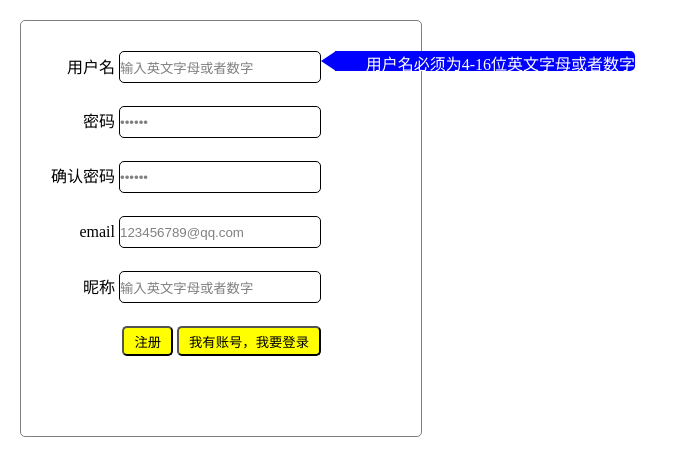
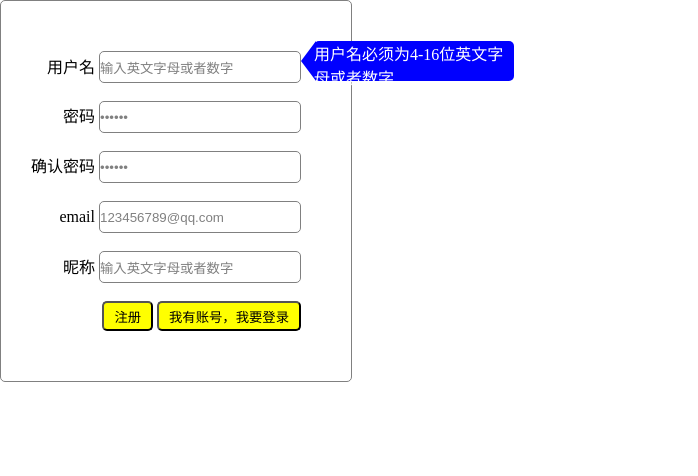
Before and after one commit to mz0249/homework, a plain HTML site: page index.html in a window 1280 px wide. Shown: the whole page, without its empty margins (0-698 px from the left). Drawn offline with Linux system fonts and the light colour scheme.

Commit message:
simpler-1

```diff
--- a/index.html
+++ b/index.html
@@ -15,7 +15,7 @@
 			color: gray;
 			height: 30px;
 			width: 200px;
-			border: 1px solid black;
+			border: 1px solid gray;
 		}
 		.fl{
 			float: left;
@@ -26,61 +26,43 @@
 			background-color: yellow;
 		}
 		.main{
-			width: 400px;
-			height: 400px;
-			margin: 20px;
-			padding-top: 15px;
+			width: 350px;
+			padding:40px 0;
 			border: 1px solid gray;
-			border-radius: 5px;
-		}
-		div div{
-			height: 40px;
-			width: 300px;
-			text-align: right;
-			margin-top: 15px;
-			right: 100px;
-			overflow: hidden;
 		}
 		.gg{
 			height: 40px;
 			width: 300px;
 			text-align: right;
-			margin-top: 15px;
+			padding-top: 10px;
 			right: 100px;
 			overflow: hidden;
 		}
 		.main .sanjiao{
-			position: relative;
-			left: 0;
 			width: 0;
 			height: 0;
-			border-top: 10px solid transparent;
-			border-bottom: 10px solid transparent;
+			border-top: 20px solid transparent;
+			border-bottom: 20px solid transparent;
 			border-right: 15px solid blue;
 		}
 		.main .tip{
 			color: white;
 			position: absolute;
-			left: 335px;
-			height: 20px;
+			left: 314px;
+			width: 200px;
+			height: 40px;
 			background-color: blue;
-			border-radius: 0 5px 5px 0;
-		}
-		.cl{
-			clear: both;
-			height: 0;
 		}
 	</style>
 </head>
 <body>
-	<div class="main">
-		<div class=" fl">
+	<div class="main yj2">
+		<div class="gg fl">
 			<span>用户名</span>
 			<input class="yj yj2" type="text" value="输入英文字母或者数字" />
 		</div>
 		<div class="sanjiao fl"></div>
-		<div class="tip fl">用户名必须为4-16位英文字母或者数字</div>
-		<div class="cl"></div>
+		<div class="tip yj2">用户名必须为4-16位英文字母或者数字</div>
 		<div class="gg">
 			<span>密码</span>
 			<input class="yj yj2" type="password" value="******" />
@@ -97,7 +79,7 @@
 			<span>昵称</span>
 			<input class="yj yj2" type="text" value="输入英文字母或者数字" />
 		</div>
-		<div class="zc">
+		<div class="gg">
 			<input type="submit" value="注册" class="an yj2"/>
 			<input type="submit" value="我有账号，我要登录" class="an yj2"/>
 		</div>
```
